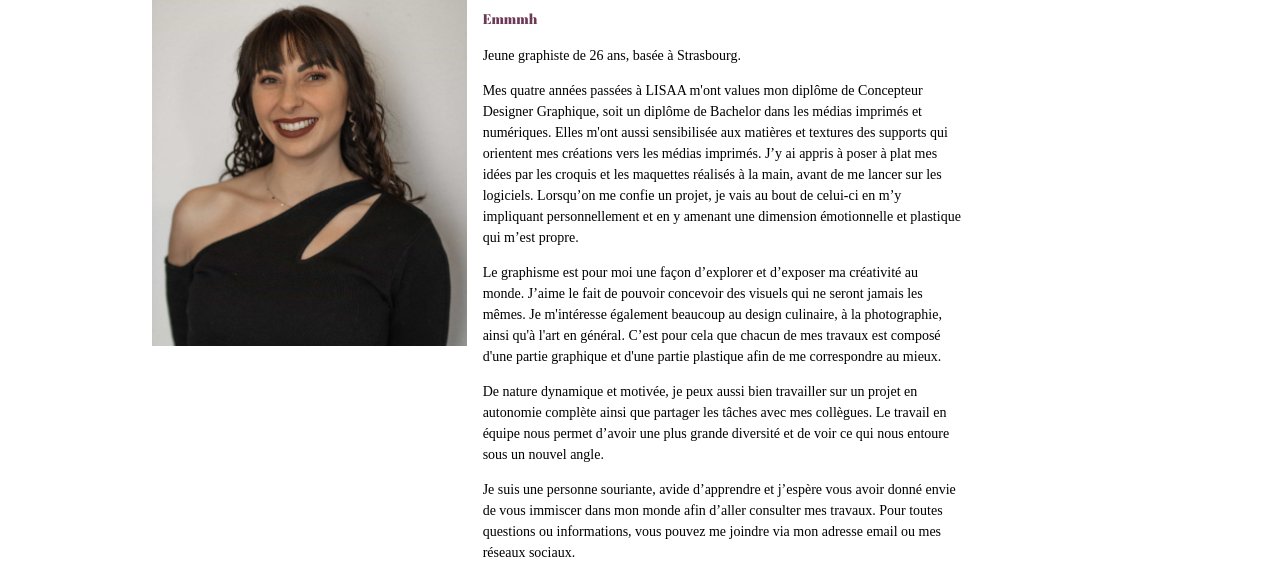
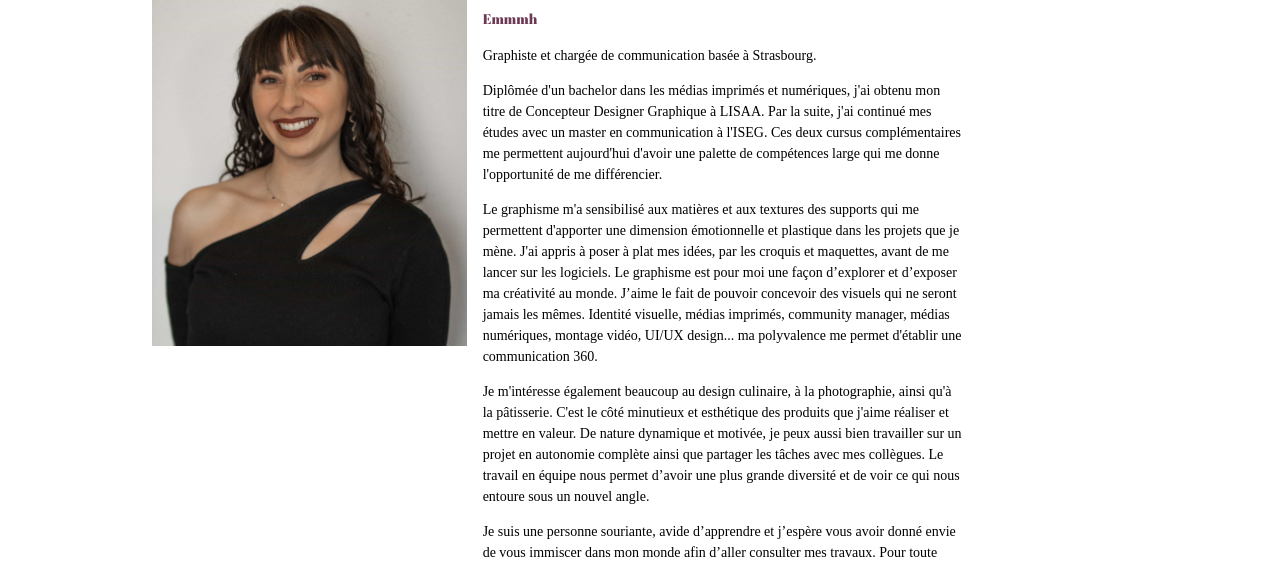
Before and after one commit to emfaa/portfolio2020, a website: page a-propos/index.html in a window 1280 px wide. Shown: the part 238-800 px from the top of the page. Drawn offline with nearby package versions, Linux system fonts and the light colour scheme; a web font is replaced by a local one.

Commit message:
texte comm

```diff
--- a/a-propos/index.html
+++ b/a-propos/index.html
@@ -44,25 +44,19 @@
             <h1 class="mt2 mb1 f4 abril">Emeline Faath</h1>
             <p class="prune mt2 mb3 f6 abril">Emmmh</p>
             <div class="glegoo f6 lh-copy">
-              <p>Jeune graphiste de 26 ans, basée à Strasbourg.</p>
+              <p>Graphiste et chargée de communication basée à Strasbourg.</p>
 
               <p>
-                Mes quatre années passées à LISAA m'ont values mon diplôme de Concepteur Designer Graphique, soit un diplôme de Bachelor dans les médias imprimés et numériques. Elles m'ont aussi sensibilisée aux matières et textures des supports qui orientent mes créations vers les médias imprimés.
-J’y ai appris à poser à plat mes idées par les croquis et les maquettes réalisés à la main, avant de me lancer sur les logiciels. Lorsqu’on me confie un projet, je vais au bout de celui-ci en m’y impliquant personnellement et en y amenant une dimension émotionnelle et plastique qui m’est propre.
+                Diplômée d'un bachelor dans les médias imprimés et numériques, j'ai obtenu mon titre de Concepteur Designer Graphique à LISAA. Par la suite, j'ai continué mes études avec un master en communication à l'ISEG. Ces deux cursus complémentaires me permettent aujourd'hui d'avoir une palette de compétences large qui me donne l'opportunité de me différencier.
               </p>
 
               <p>
-                Le graphisme est pour moi une façon d’explorer et d’exposer ma créativité au monde.
-J’aime le fait de pouvoir concevoir des visuels qui ne seront jamais les mêmes.
-Je m'intéresse également beaucoup au design culinaire, à la photographie, ainsi qu'à l'art en général. C’est pour cela que chacun de mes travaux est composé d'une partie graphique et d'une partie plastique afin de me correspondre au mieux.
+                Le graphisme m'a sensibilisé aux matières et aux textures des supports qui me permettent d'apporter une dimension émotionnelle et plastique dans les projets que je mène. J'ai appris à poser à plat mes idées, par les croquis et maquettes, avant de me lancer sur les logiciels. Le graphisme est pour moi une façon d’explorer et d’exposer ma créativité au monde. J’aime le fait de pouvoir concevoir des visuels qui ne seront jamais les mêmes. Identité visuelle, médias imprimés, community manager, médias numériques, montage vidéo, UI/UX design... ma polyvalence me permet d'établir une communication 360.
               </p>
 
-              <p>De nature dynamique et motivée, je peux aussi bien travailler sur un projet en autonomie complète ainsi que partager les tâches avec mes collègues. Le travail en équipe nous permet d’avoir une plus grande diversité et de voir ce qui nous entoure sous un nouvel angle.
-              </p>
+              <p>Je m'intéresse également beaucoup au design culinaire, à la photographie, ainsi qu'à la pâtisserie. C'est le côté minutieux et esthétique des produits que j'aime réaliser et mettre en valeur. De nature dynamique et motivée, je peux aussi bien travailler sur un projet en autonomie complète ainsi que partager les tâches avec mes collègues. Le travail en équipe nous permet d’avoir une plus grande diversité et de voir ce qui nous entoure sous un nouvel angle.</p>
 
-<p>Je suis une personne souriante, avide d’apprendre et j’espère vous avoir donné envie de vous immiscer dans mon monde afin d’aller consulter mes travaux.
-Pour toutes questions ou informations, vous pouvez me joindre via mon adresse email ou mes réseaux sociaux.
-</p>
+<p>Je suis une personne souriante, avide d’apprendre et j’espère vous avoir donné envie de vous immiscer dans mon monde afin d’aller consulter mes travaux. Pour toute question ou informations, vous pouvez me joindre via mon adresse email ou mes réseaux sociaux.</p>
 
             </div>
           </div>
```
Also changed, not shown: index.html (+1 -1 lines).
